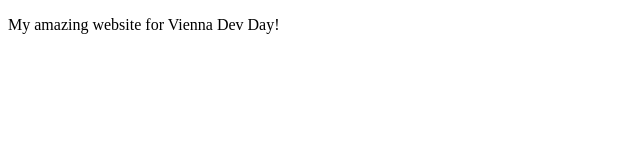
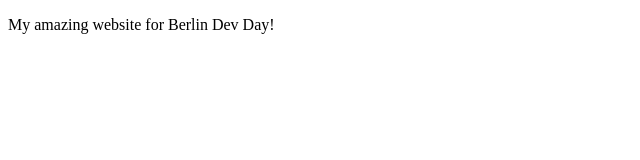
Before and after one commit to cobusbernard/aws-service-region-migration, a plain HTML site: page website/index.html in a window 1280 px wide. Shown: the full height of the page, 0-640 px from the left. Drawn offline with Linux system fonts and the light colour scheme.

Commit message:
Update for berlin

```diff
--- a/website/index.html
+++ b/website/index.html
@@ -4,6 +4,6 @@
     <title>AWS Webinar</title>
   </head>
   <body>
-    <p>My amazing website for Vienna Dev Day!</p>
+    <p>My amazing website for Berlin Dev Day!</p>
   </body>
 </html>
```
